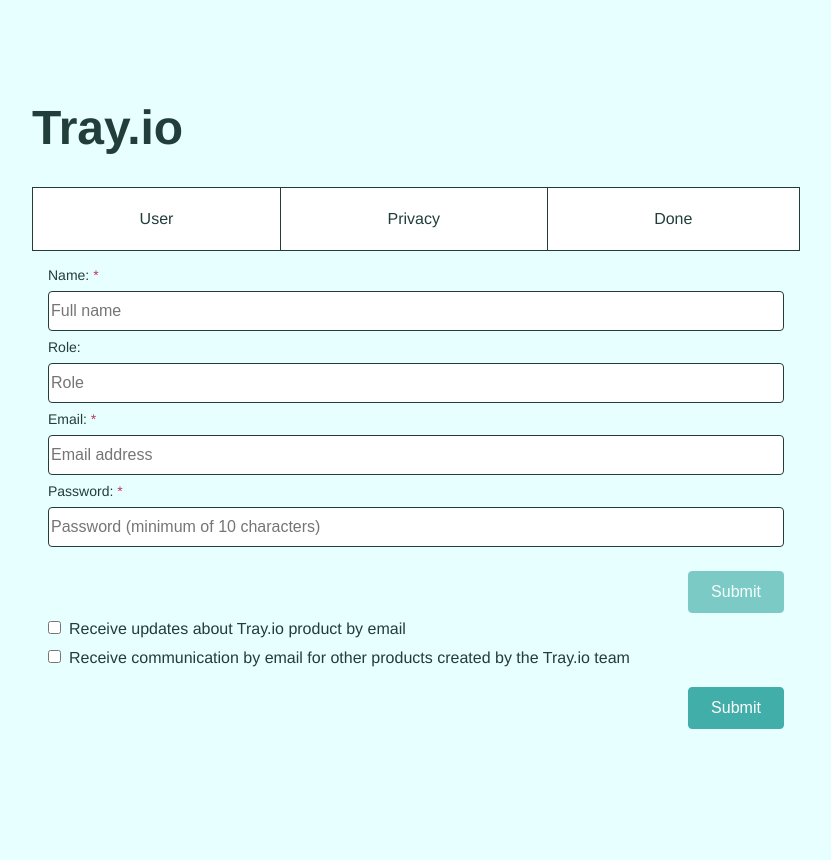
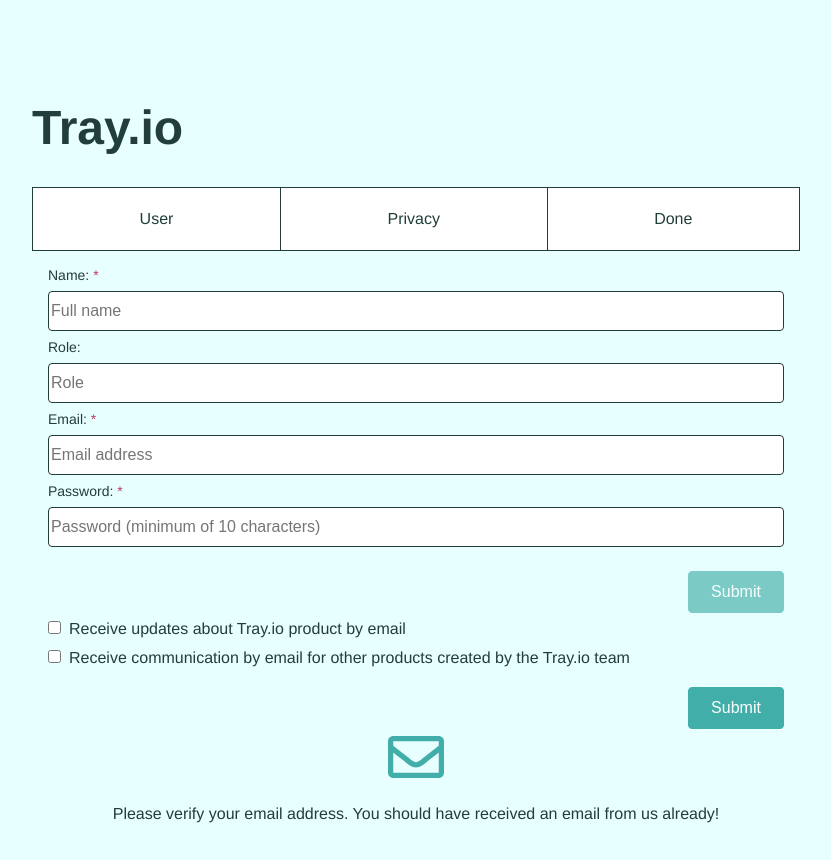
Before and after one commit to juliatan/tray-form, a React (Create React App) app: page / in a window 1280 px wide. Shown: the top 860 px of the page, without its empty margins (224-1055 px from the left). Built offline with nearby package versions, Linux system fonts and the light colour scheme.

Commit message:
Add VerificationReminder page

```diff
--- /dev/null
+++ b/src/components/VerificationReminder/Icon/Icon.js
@@ -0,0 +1,11 @@
+import React from 'react';
+import { ReactComponent as EnvelopeIcon } from '../../../assets/images/envelope.svg';
+import classes from './Icon.module.scss';
+
+const icon = () => (
+  <div className={classes.Icon}>
+    <EnvelopeIcon />
+  </div>
+);
+
+export default icon;
--- /dev/null
+++ b/src/components/VerificationReminder/Icon/Icon.module.scss
@@ -0,0 +1,9 @@
+@import '../../../assets/stylesheets/colours';
+
+.Icon {
+  svg {
+    width: 56px;
+    height: 56px;
+    fill: $medium-green;
+  }
+}
--- /dev/null
+++ b/src/components/VerificationReminder/VerificationReminder.js
@@ -0,0 +1,15 @@
+import React from 'react';
+import Icon from './Icon/Icon';
+import classes from './VerificationReminder.module.scss';
+
+const verificationReminder = () => (
+  <div className={classes.VerificationReminder}>
+    <Icon />
+    <p>
+      Please verify your email address. You should have received an email from
+      us already!
+    </p>
+  </div>
+);
+
+export default verificationReminder;
--- /dev/null
+++ b/src/components/VerificationReminder/VerificationReminder.module.scss
@@ -0,0 +1,4 @@
+.VerificationReminder {
+  width: 100%;
+  text-align: center;
+}
--- a/src/hoc/Layout/Layout.js
+++ b/src/hoc/Layout/Layout.js
@@ -2,6 +2,7 @@
 import FormTabs from '../../components/Navigation/FormTabs/FormTabs';
 import UserDetails from '../../components/UserDetails/UserDetails';
 import PrivacyDetails from '../../components/PrivacyDetails/PrivacyDetails';
+import VerificationReminder from '../../components/VerificationReminder/VerificationReminder';
 import classes from './Layout.module.scss';
 
 class Layout extends Component {
@@ -23,6 +24,7 @@
         <div className={classes.Page}>
           <UserDetails saveDetails={this.submitUserDetailsHandler} />
           <PrivacyDetails saveDetails={this.submitPrivacyDetailsHandler} />
+          <VerificationReminder />
         </div>
       </div>
     );
```
Also changed, not shown: src/assets/images/envelope.svg (added).
